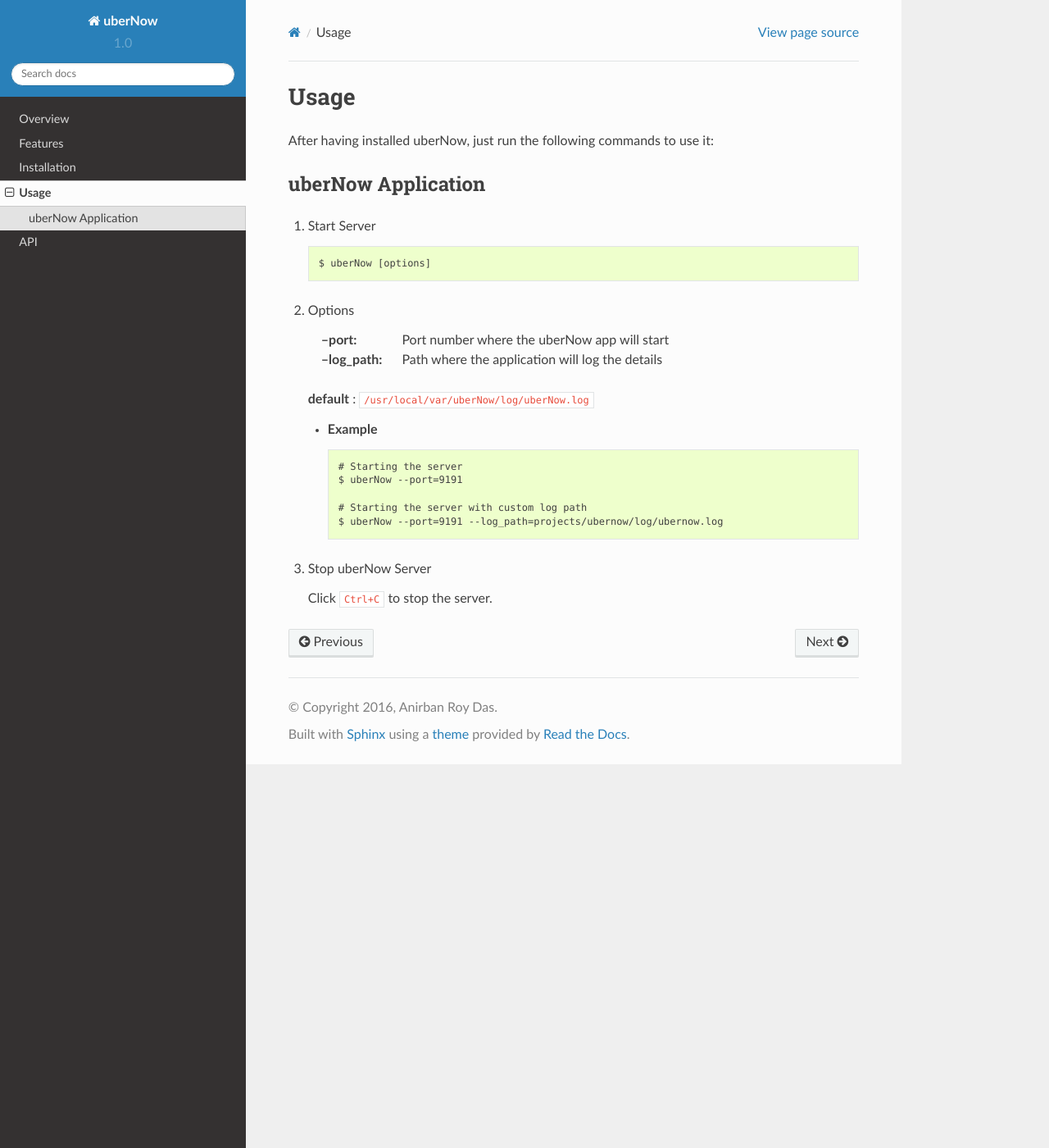
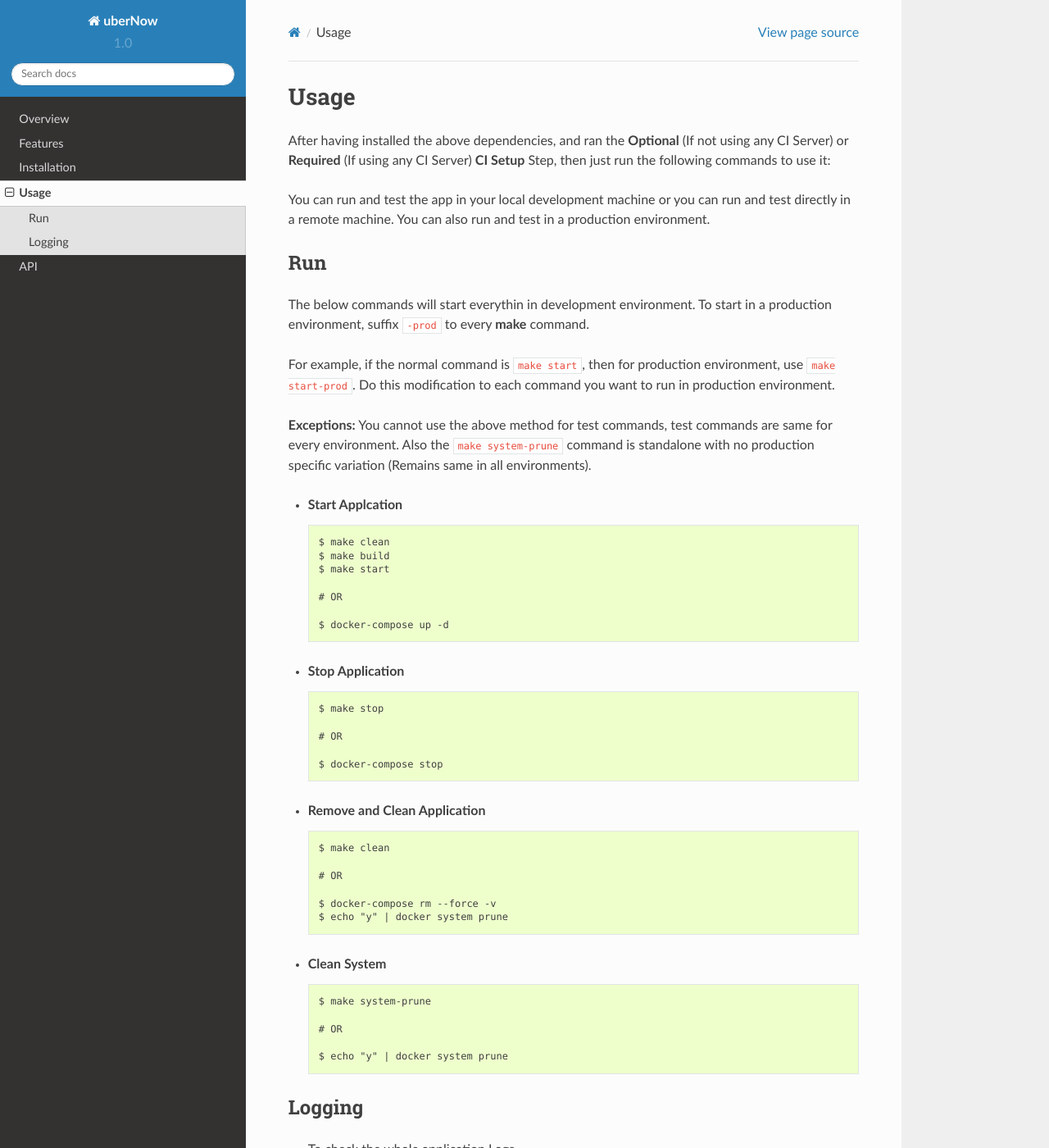
Before and after one commit to anirbanroydas/uberNow, a Sphinx documentation site: the page built from docs/usage.rst, in a window 1280 px wide and 1400 px high. Shown: the whole window at 82% size. Built offline with Sphinx 7.4.7 and the Read the Docs theme 2.0.0, drawn with Linux system fonts in a browser that asks for light colours; pages that are not in the unit, such as notebooks, are missing from menus; some of the changed text lies outside the part shown.

Commit message:
Modify usage with run and logging commands using docker and make

```diff
--- a/docs/usage.rst
+++ b/docs/usage.rst
@@ -1,33 +1,89 @@
 Usage
 =====
 
-After having installed uberNow, just run the following commands to use it:
-
-uberNow Application
---------------------------
-
-1. Start Server
-   ::
-
-        $ uberNow [options]
-
-2. Options
-
-   :--port: Port number where the uberNow app will start
-   :--log_path: Path where the application will log the details
-
-   **default** : ``/usr/local/var/uberNow/log/uberNow.log``
-
-   * **Example**
-     ::
-
-             # Starting the server
-             $ uberNow --port=9191
-
-             # Starting the server with custom log path
-             $ uberNow --port=9191 --log_path=projects/ubernow/log/ubernow.log
+After having installed the above dependencies, and ran the **Optional** (If not using any CI Server) or **Required** (If using any CI Server) **CI Setup** Step, then just run the following commands to use it:
 
 
-3. Stop uberNow Server
+You can run and test the app in your local development machine or you can run and test directly in a remote machine. You can also run and test in a production environment.
 
-   Click ``Ctrl+C`` to stop the server.
+
+Run
+----
+
+
+The below commands will start everythin in development environment. To start in a production environment, suffix ``-prod`` to every **make** command.
+
+For example, if the normal command is ``make start``, then for production environment, use ``make start-prod``. Do this modification to each command you want to run in production environment.
+
+**Exceptions:** You cannot use the above method for test commands, test commands are same for every environment. Also the  ``make system-prune`` command is standalone with no production specific variation (Remains same in all environments).
+
+* **Start Applcation**
+  ::
+
+      $ make clean
+      $ make build
+      $ make start
+
+      # OR
+
+      $ docker-compose up -d
+
+
+
+
+* **Stop Application**
+  ::
+
+      $ make stop
+
+      # OR
+
+      $ docker-compose stop
+
+
+* **Remove and Clean Application**
+  ::
+
+      $ make clean
+
+      # OR
+
+      $ docker-compose rm --force -v
+      $ echo "y" | docker system prune
+
+
+* **Clean System**
+  ::
+
+      $ make system-prune
+
+      # OR
+
+      $ echo "y" | docker system prune
+
+
+
+
+Logging
+--------
+
+
+* To check the whole application Logs
+  ::
+
+      $ make check-logs
+
+      # OR
+
+      $ docker-compose logs --follow --tail=10
+
+
+
+* To check just the python app\'s logs
+  ::
+
+      $ make check-logs-app
+
+      # OR
+
+      $ docker-compose logs --follow --tail=10 identidock
```
